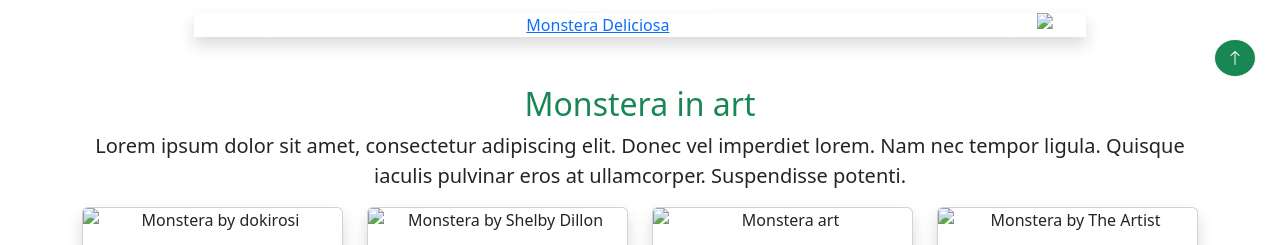
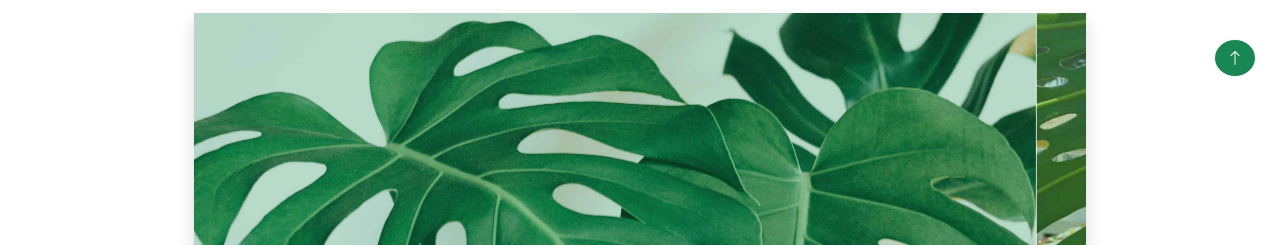
Before and after one commit to Eikk-o/Leo-Web-prog-labs, a plain HTML site: page Lab3-Bootstrap/index.html in a window 1280 px wide. Shown: the part 699-944 px from the top of the page. Drawn offline with nearby package versions, Linux system fonts and the light colour scheme; the site is published under a folder, as on GitHub Pages, so addresses that start at the root find nothing.

Commit message:
Update index.html

```diff
--- a/Lab3-Bootstrap/index.html
+++ b/Lab3-Bootstrap/index.html
@@ -85,7 +85,7 @@
               <!-- Inner part of the carousel, each div representing a slide -->
               <div class="carousel-inner">
                 <div class="carousel-item active">
-                  <a href="#"><img src="/assets/images/monstera-attributes.jpg" class="d-block w-100" alt="Monstera Deliciosa"></a>
+                  <a href="#"><img src="./assets/images/monstera-attributes.jpg" class="d-block w-100" alt="Monstera Deliciosa"></a>
                   <!-- Caption for the slide -->
                   <div class="carousel-caption">
                     <h5>Attributes</h5>
@@ -95,7 +95,7 @@
 
                 <!-- Additional slides -->
                 <div class="carousel-item">
-                  <a href="#"><img src="/assets/images/monstera-fruit.jpg" class="d-block w-100" alt="Monstera Deliciosa Fruits"></a>
+                  <a href="#"><img src="./assets/images/monstera-fruit.jpg" class="d-block w-100" alt="Monstera Deliciosa Fruits"></a>
                   <div class="carousel-caption">
                     <h5>Fruit</h5>
                     <p class="d-none d-md-block">Lorem ipsum dolor sit amet, consectetur adipiscing elit. Donec vel imperdiet lorem. Nam nec tempor ligula.</p>
@@ -103,7 +103,7 @@
                 </div>
 
                 <div class="carousel-item">
-                  <a href="#"><img src="/assets/images/monstera-leaves.jpg" class="d-block w-100" alt="Monstera Deliciosa Leaves"></a>
+                  <a href="#"><img src="./assets/images/monstera-leaves.jpg" class="d-block w-100" alt="Monstera Deliciosa Leaves"></a>
                   <div class="carousel-caption">
                     <h5>Leaves</h5>
                     <p class="d-none d-md-block">Lorem ipsum dolor sit amet, consectetur adipiscing elit. Donec vel imperdiet lorem. Nam nec tempor ligula.</p>
@@ -111,7 +111,7 @@
                 </div>
 
                 <div class="carousel-item">
-                  <a href="#"><img src="/assets/images/monstera-cultural.jpg" class="d-block w-100" alt="Monstera Deliciosa under sunlight"></a>
+                  <a href="#"><img src="./assets/images/monstera-cultural.jpg" class="d-block w-100" alt="Monstera Deliciosa under sunlight"></a>
                   <div class="carousel-caption">
                     <h5>Cultural Conditions</h5>
                     <p class="d-none d-md-block">Lorem ipsum dolor sit amet, consectetur adipiscing elit. Donec vel imperdiet lorem. Nam nec tempor ligula.</p>
@@ -145,7 +145,7 @@
             <!-- Each artwork displayed in a card -->
             <div class="col-md-6 col-lg-3">
               <div class="card shadow">
-                <img src="/assets/images/art1.jpg" class="card-img-top" alt="Monstera by dokirosi">
+                <img src="./assets/images/art1.jpg" class="card-img-top" alt="Monstera by dokirosi">
                 <div class="card-body">
                   <h5 class="card-title">Doki Rosi</h5>
                   <p class="card-text">Lorem ipsum dolor sit amet, consectetur adipiscing elit. Donec vel imperdiet lorem. Nam nec tempor ligula.</p>
@@ -161,7 +161,7 @@
             <!-- Repeated for other artworks -->
             <div class="col-md-6 col-lg-3">
               <div class="card shadow">
-                <img src="/assets/images/art2.jpg" class="card-img-top" alt="Monstera by Shelby Dillon">
+                <img src="./assets/images/art2.jpg" class="card-img-top" alt="Monstera by Shelby Dillon">
                 <div class="card-body">
                   <h5 class="card-title">Shelby Dillon</h5>
                   <p class="card-text">Lorem ipsum dolor sit amet, consectetur adipiscing elit. Donec vel imperdiet lorem. Nam nec tempor ligula.</p>
@@ -175,7 +175,7 @@
             <!-- More art cards -->
             <div class="col-md-6 col-lg-3">
               <div class="card shadow">
-                <img src="/assets/images/art3.jpg" class="card-img-top" alt="Monstera art">
+                <img src="./assets/images/art3.jpg" class="card-img-top" alt="Monstera art">
                 <div class="card-body">
                   <h5 class="card-title">Lorem Ipsum</h5>
                   <p class="card-text">Lorem ipsum dolor sit amet, consectetur adipiscing elit. Donec vel imperdiet lorem. Nam nec tempor ligula.</p>
@@ -188,7 +188,7 @@
 
             <div class="col-md-6 col-lg-3">
               <div class="card shadow">
-                <img src="/assets/images/art4.jpg" class="card-img-top" alt="Monstera by The Artist">
+                <img src="./assets/images/art4.jpg" class="card-img-top" alt="Monstera by The Artist">
                 <div class="card-body">
                   <h5 class="card-title">The Artist</h5>
                   <p class="card-text">Lorem ipsum dolor sit amet, consectetur adipiscing elit. Donec vel imperdiet lorem. Nam nec tempor ligula.</p>
```
